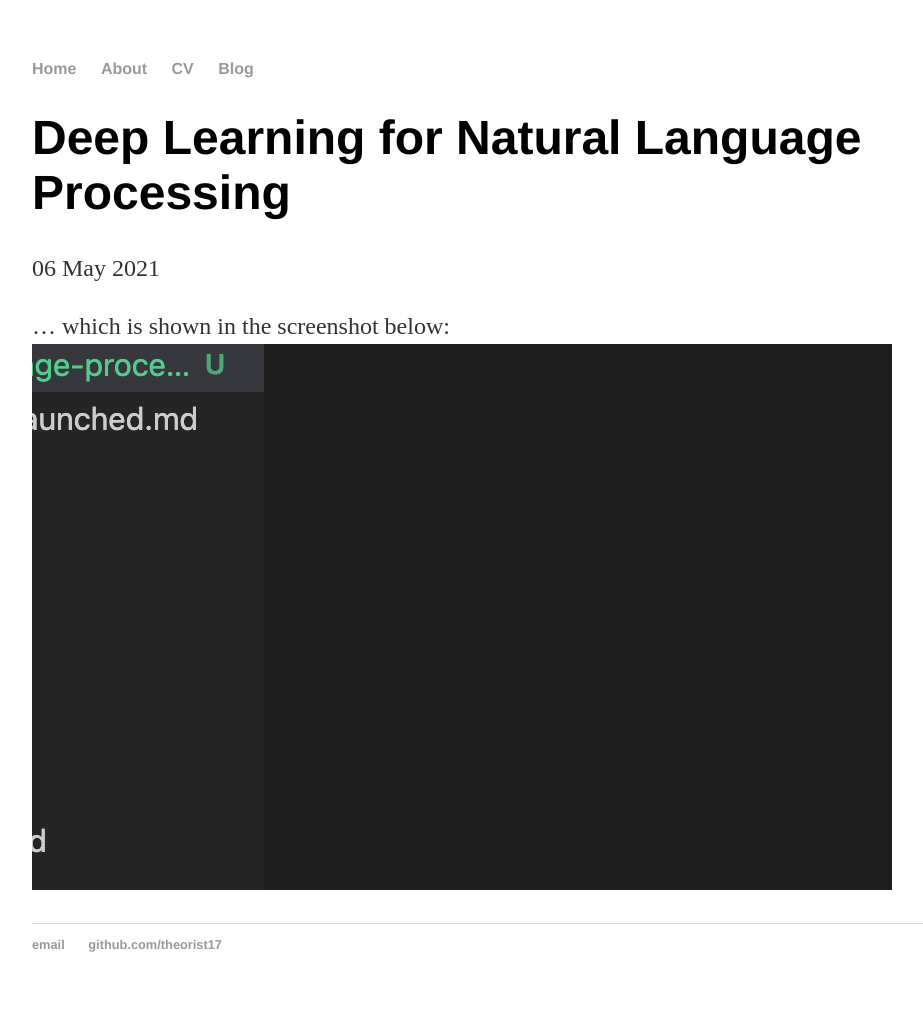
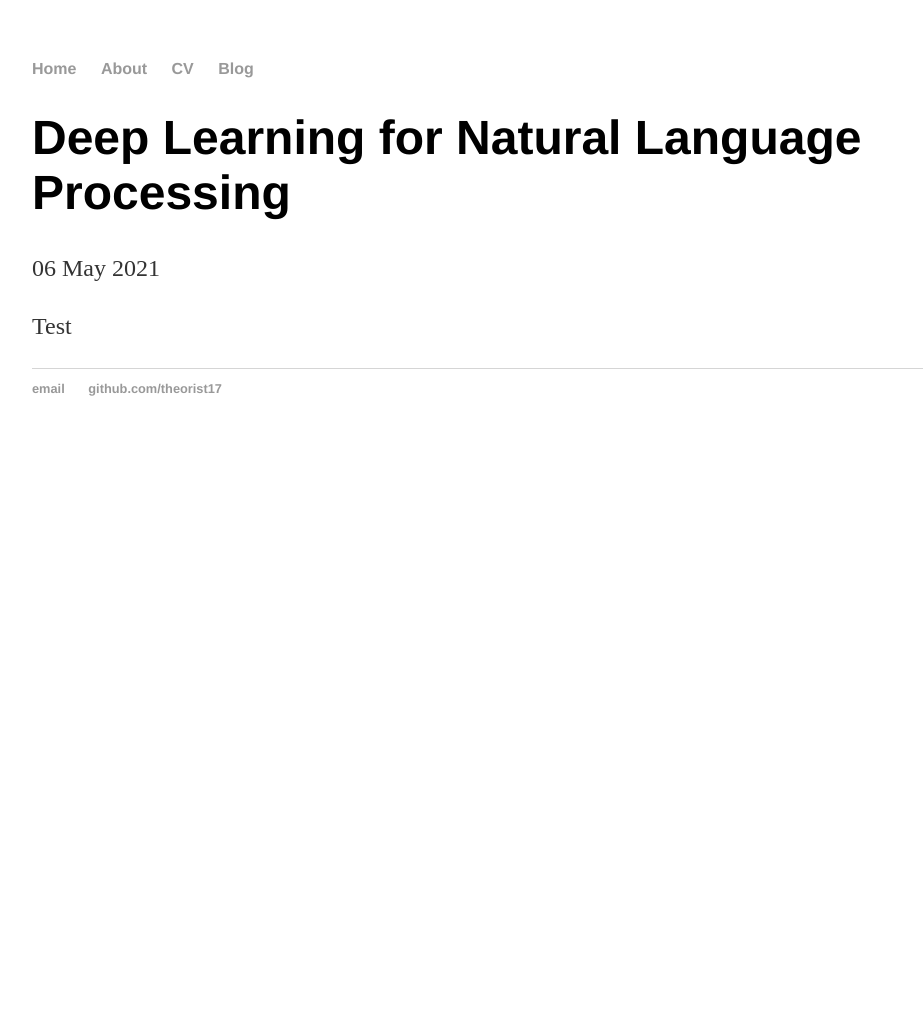
Before and after one commit to theorist17/theorist17.github.io, a Jekyll site: the page built from _posts/2021-05-06-natural-language-processing.md, in a window 1280 px wide. Shown: the whole page, without its empty margins (160-1083 px from the left). Built offline with Jekyll 4.4.1, drawn with Linux system fonts in a browser that asks for light colours; after the commit the page ends 900 px from its top, so only the background shows below that.

Commit message:
pdf test

```diff
--- a/_posts/2021-05-06-natural-language-processing.md
+++ b/_posts/2021-05-06-natural-language-processing.md
@@ -4,5 +4,4 @@ title: "Deep Learning for Natural Language Processing"
 date: 2021-05-06
 ---
 
-... which is shown in the screenshot below:
-![My helpful screenshot](/assets/screenshot.png)
+Test
```
Also changed, not shown: 1 other file.
